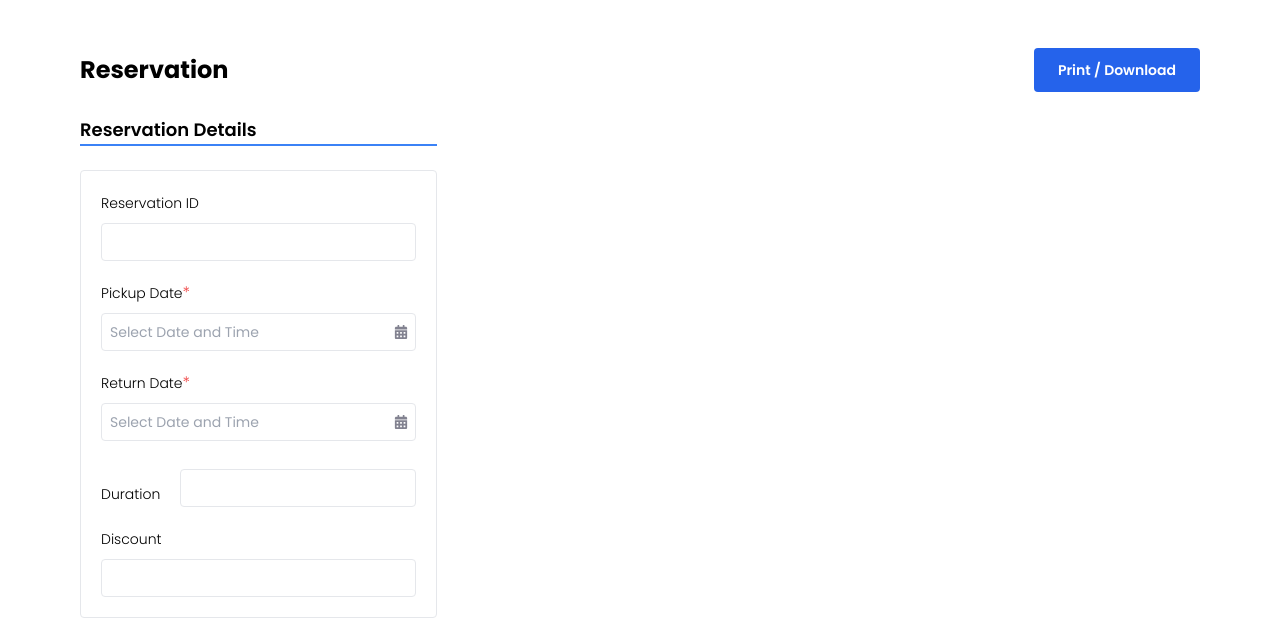
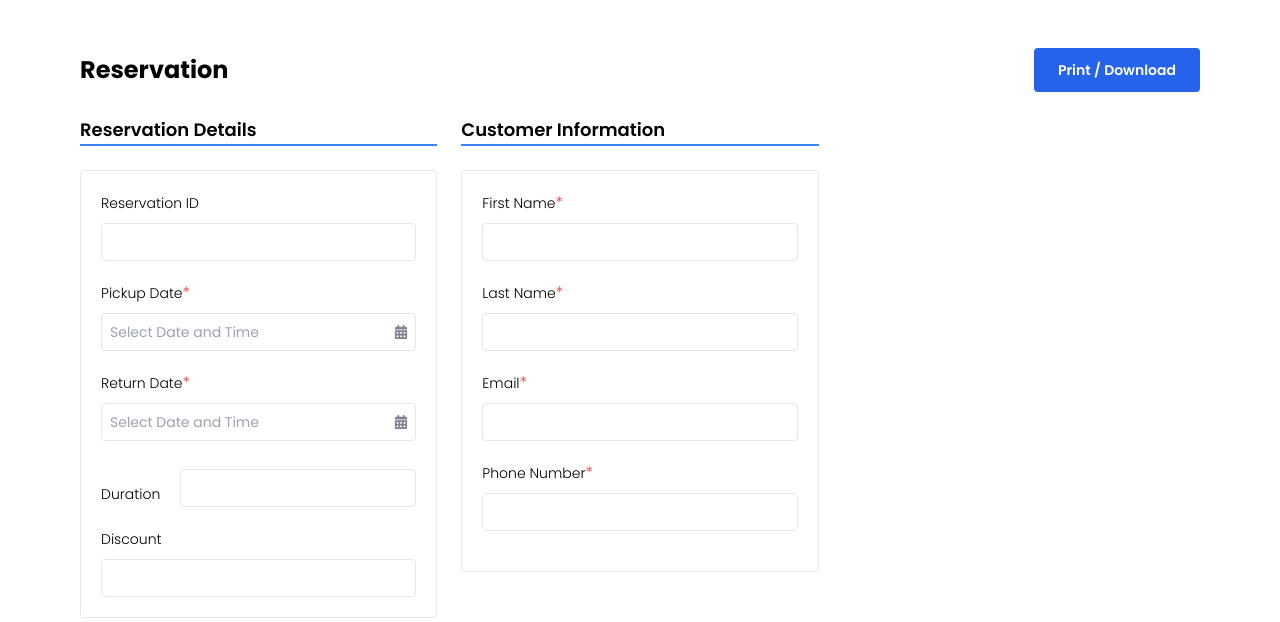
Before and after one commit to developerabdulmamun/nyntax-task, a Next.js app: page / in a window 1280 px wide. Shown: the top 622 px of the page. Built offline with nearby package versions, Linux system fonts and the light colour scheme; no server answers.

Commit message:
Customer Info section design complete

```diff
--- a/app/page.js
+++ b/app/page.js
@@ -1,3 +1,4 @@
+import CustomerInfo from "@/components/CustomerInfo";
 import ReservationDetails from "@/components/ReservationDetails";
 import VehicleInfo from "@/components/VehicleInfo";
 
@@ -19,7 +20,7 @@ export default function Home() {
           </div>
 
           <div className="flex flex-col gap-6">
-
+            <CustomerInfo />
           </div>
         </div>
       </div>
--- /dev/null
+++ b/components/CustomerInfo.jsx
@@ -0,0 +1,50 @@
+import React from "react";
+import SectionHeader from "./shared/SectionHeader";
+
+const CustomerInfo = () => {
+  return (
+    <div>
+      <SectionHeader title={"Customer Information"} />
+
+      <form className="p-5 rounded border">
+        <label className="font-light text-sm block">
+          First Name<span className="text-red-500 text-base">*</span>
+        </label>
+        <input
+          type="text"
+          className="border rounded w-full mt-2 mb-5 p-2 text-sm text-[#828290]"
+          required
+        />
+
+        <label className="font-light text-sm block">
+          Last Name<span className="text-red-500 text-base">*</span>
+        </label>
+        <input
+          type="text"
+          className="border rounded w-full mt-2 mb-5 p-2 text-sm text-[#828290]"
+          required
+        />
+
+        <label className="font-light text-sm block">
+          Email<span className="text-red-500 text-base">*</span>
+        </label>
+        <input
+          type="email"
+          className="border rounded w-full mt-2 mb-5 p-2 text-sm text-[#828290]"
+          required
+        />
+
+        <label className="font-light text-sm block">
+          Phone Number<span className="text-red-500 text-base">*</span>
+        </label>
+        <input
+          type="tel"
+          className="border rounded w-full mt-2 mb-5 p-2 text-sm text-[#828290]"
+          required
+        />
+      </form>
+    </div>
+  );
+};
+
+export default CustomerInfo;
--- a/components/CustomerInformation.jsx
+++ /dev/null
@@ -1,9 +0,0 @@
-import React from 'react'
-
-const CustomerInformation = () => {
-  return (
-    <div>CustomerInformation</div>
-  )
-}
-
-export default CustomerInformation
--- a/components/ReservationDetails.jsx
+++ b/components/ReservationDetails.jsx
@@ -73,7 +73,7 @@ const ReservationDetails = () => {
             onChange={(date) => setPickupDate(date)}
             showTimeSelect
             dateFormat="Pp"
-            className="border rounded w-full p-2 text-sm text-[#]"
+            className="border rounded w-full p-2 text-sm text-[#828290]"
             placeholderText="Select Date and Time"
             wrapperClassName="w-full"
             minDate={new Date()}
@@ -91,7 +91,7 @@ const ReservationDetails = () => {
             onChange={(date) => setReturnDate(date)}
             showTimeSelect
             dateFormat="Pp"
-            className="border rounded w-full p-2 text-sm text-[#]"
+            className="border rounded w-full p-2 text-sm text-[#828290]"
             placeholderText="Select Date and Time"
             wrapperClassName="w-full"
             minDate={pickupDate}
```
